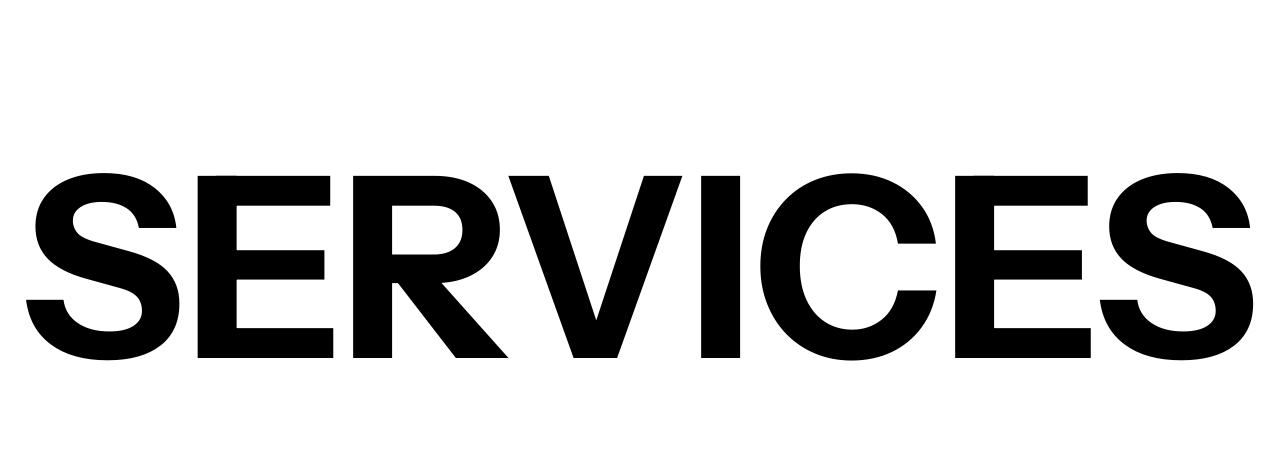
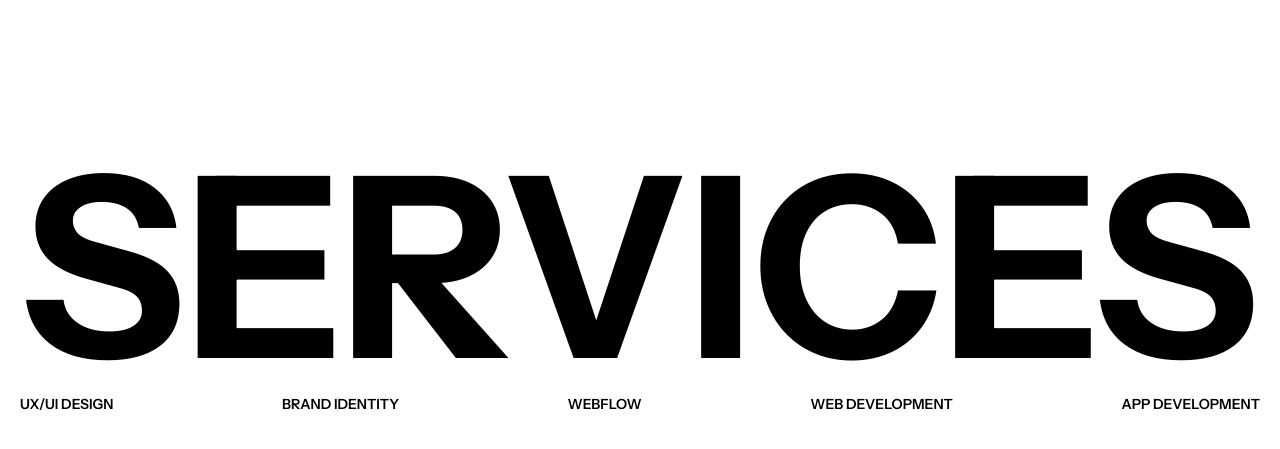
Before and after one commit to alnoman30/poomo, a website built with Vite: page index.html in a window 1280 px wide. Shown: the part 1517-1966 px from the top of the page. Built offline with nearby package versions, Linux system fonts and the light colour scheme.

Commit message:
animation added

```diff
--- a/assets/js/script.js
+++ b/assets/js/script.js
@@ -394,3 +394,31 @@ document.querySelectorAll("a.group").forEach((link) => {
   link.addEventListener("mouseleave", () => toggle(true));
 
 });
+
+// section heading reveal
+gsap.from(".services-title", {
+    y: 150,
+    opacity: 0,
+    duration: 1.3,
+    ease: "power4.out",
+    scrollTrigger: {
+        trigger: ".services-title",
+        start: "top 80%", // starts when top of heading reaches 80% of viewport height
+        toggleActions: "play none none none",
+        once: true // play only once
+    }
+});
+
+// text scrub animation for about section heading
+gsap.utils.toArray(".about-heading h2").forEach((text) => {
+    gsap.to(text, {
+        color: "#000000",
+        ease: "none",
+        scrollTrigger: {
+            trigger: text,
+            start: "top 80%",
+            end: "top 40%",
+            scrub: true,
+        }
+    });
+});
--- a/index.html
+++ b/index.html
@@ -328,10 +328,12 @@
                         </span>
 
                         <div class="about-heading-block">
-                            <h2
-                                class="about-heading text-[28px] sm:text-[36px] md:text-[42px] lg:text-[48px] font-semibold uppercase leading-[1.2] lg:leading-[1.33em]">
-                                We narrate the
-                            </h2>
+                            <div class="about-heading">
+                                <h2
+                                    class="text-[28px] sm:text-[36px] md:text-[42px] lg:text-[48px] font-semibold uppercase leading-[1.2] lg:leading-[1.33em]">
+                                    We narrate the
+                                </h2>
+                            </div>
                         </div>
 
                     </div>
@@ -454,9 +456,35 @@
 
     <section>
         <div class="container py-20">
-            <h2 class="text-[70px] lg:text-[253px] uppercase font-bold leading-[1em] ">
-                services
-            </h2>
+            <div class="section-heading overflow-hidden">
+                <h2 class="services-title text-[70px] lg:text-[253px] uppercase font-bold leading-[1em]">
+                    services
+                </h2>
+            </div>
+            <div class="section-bottom-nav hidden lg:block">
+                <div class="flex justify-between">
+                    <a href="#"
+                        class="text-[14px] font-semibold uppercase leading-[1.5em] hover:text-gray-600 transition-colors">
+                        ux/ui design
+                    </a>
+                    <a href="#"
+                        class="text-[14px] font-semibold uppercase leading-[1.5em] hover:text-gray-600 transition-colors">
+                        brand identity
+                    </a>
+                    <a href="#"
+                        class="text-[14px] font-semibold uppercase leading-[1.5em] hover:text-gray-600 transition-colors">
+                        webflow
+                    </a>
+                    <a href="#"
+                        class="text-[14px] font-semibold uppercase leading-[1.5em] hover:text-gray-600 transition-colors">
+                        web development
+                    </a>
+                    <a href="#"
+                        class="text-[14px] font-semibold uppercase leading-[1.5em] hover:text-gray-600 transition-colors">
+                        app development
+                    </a>
+                </div>
+            </div>
 
         </div>
 
```
Also changed, not shown: assets/css/style.css, assets/css/tailwind.css.
